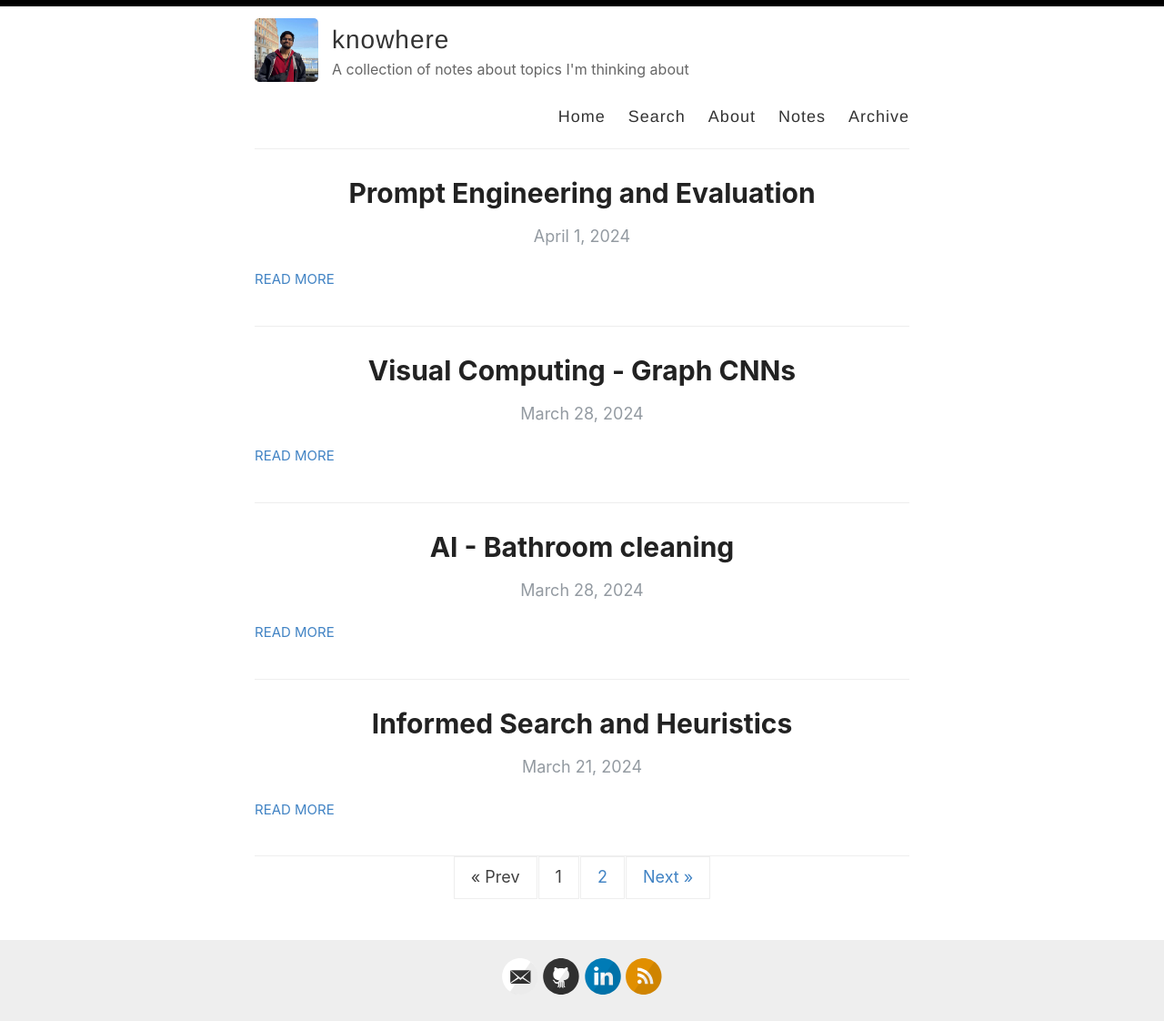
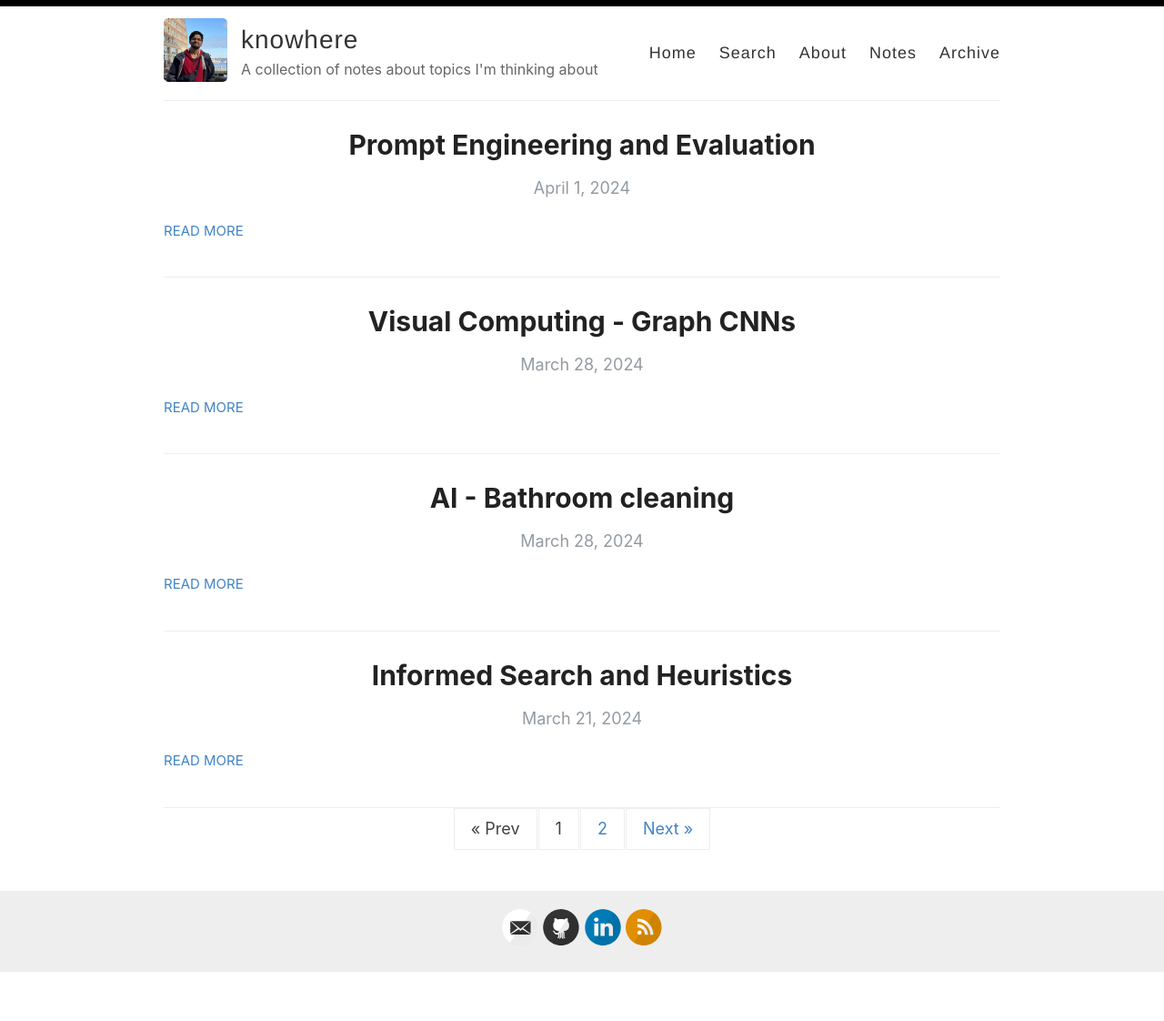
Before and after one commit to harsh-seth/knowhere, a Jekyll site: the page built from index.html, in a window 1280 px wide. Shown: the whole page at 91% size. Built offline with Jekyll 4.4.1, drawn with Linux system fonts in a browser that asks for light colours; the list of posts is cut into pages by our own code; after the commit the page ends 1069 px from its top, so only the background shows below that.

Commit message:
style: update container width to become 1 col

```diff
--- a/assets/style.scss
+++ b/assets/style.scss
@@ -32,7 +32,7 @@ body {
 
 .container {
   margin: 0 auto;
-  max-width: 740px;
+  max-width: 940px;
   padding: 0 10px;
   width: 100%;
 }
```
